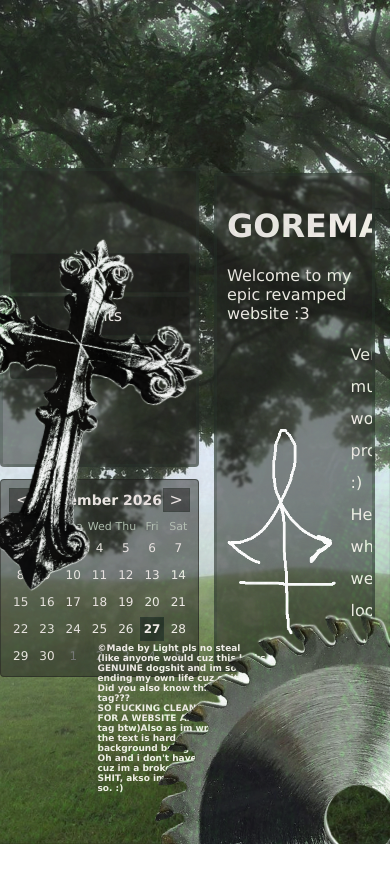
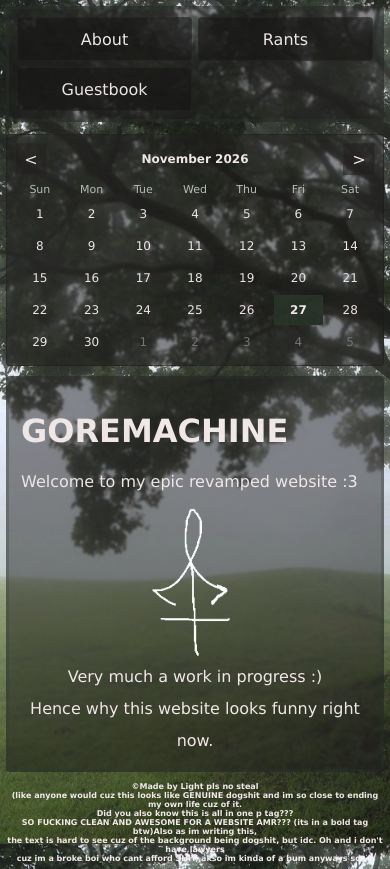
Before and after one commit to LIGHT201/goremachine, a plain HTML site: page index.html in a window 390 px wide. Before the commit the page ends 844 px from the top, so only its background shows below. Drawn offline with Linux system fonts and the light colour scheme.

Commit message:
Mobile layout added
The layout might be weird for SOME devices so it's not too perfect

```diff
--- a/css/main.css
+++ b/css/main.css
@@ -78,6 +78,21 @@ body {
     height: 499px;
     padding: 10px;
     overflow-y: auto;
+}
+
+.footer-credit {
+    position: absolute;
+    top: 84%;
+    left: 50%;
+    margin: 0;
+    transform: translate(-50%, -50%);
+    font-size: 9px;
+}
+
+.guestbook-frame {
+    width: 600px;
+    height: 600px;
+    border: 0;
 }
 
 /* Navigation */
@@ -329,3 +344,200 @@ hr {
 ::view-transition-new(root) {
     animation: 0.9s ease-in both slide-in;
 }
+
+/* Responsive layout */
+@media (max-width: 900px) {
+    .wrapper {
+        padding: 12px;
+        box-sizing: border-box;
+        gap: 10px;
+    }
+
+    .sidebar-column,
+    .sidebar-column .side-content {
+        width: 180px;
+    }
+
+    .sidebar-column {
+        flex-basis: 180px;
+    }
+
+    .side-content {
+        height: auto;
+        min-height: 299px;
+    }
+
+    .buttonsd {
+        width: 160px;
+    }
+
+    .main-content {
+        width: min(399px, calc(100vw - 218px));
+    }
+
+    .decoration-img {
+        opacity: 0.45;
+    }
+}
+
+@media (max-width: 720px) {
+    html,
+    body {
+        height: auto;
+        min-height: 100%;
+        overflow-x: hidden;
+        overflow-y: auto;
+    }
+
+    .overlay,
+    .static {
+        position: fixed;
+        inset: 0;
+        width: 100%;
+        height: 100%;
+        object-fit: cover;
+        transform: none;
+    }
+
+    .overlay-2,
+    .overlay-3,
+    .overlay-4,
+    .overlay-5,
+    .overlay-6,
+    .static {
+        display: none;
+    }
+
+    .overlay-1 {
+        opacity: 0.035;
+    }
+
+    .wrapper {
+        position: relative;
+        flex-direction: column;
+        justify-content: flex-start;
+        width: 100%;
+        min-height: 100svh;
+        height: auto;
+        padding: 10px;
+        gap: 10px;
+    }
+
+    .sidebar-column {
+        flex: 0 0 auto;
+        width: 100%;
+        max-width: 399px;
+    }
+
+    .sidebar-column .side-content,
+    .side-content {
+        width: 100%;
+        max-width: 399px;
+        min-height: 0;
+        height: auto;
+        padding: 8px;
+    }
+
+    .side-content {
+        display: grid;
+        grid-template-columns: repeat(2, minmax(0, 1fr));
+        gap: 6px;
+    }
+
+    .buttonsd {
+        width: 100%;
+        height: 44px;
+        margin: 0;
+    }
+
+    .calendar {
+        width: 100%;
+    }
+
+    .calendar-day {
+        min-height: 28px;
+    }
+
+    .main-content {
+        width: 100%;
+        max-width: 399px;
+        height: auto;
+        min-height: 260px;
+        max-height: 58svh;
+        padding: 12px;
+    }
+
+    .welcome-layout {
+        flex-direction: column;
+        text-align: center;
+    }
+
+    .welcome-layout #symbol {
+        height: 150px;
+        max-width: 100%;
+        object-fit: contain;
+    }
+
+    .footer-credit {
+        position: relative;
+        left: auto;
+        top: auto;
+        width: 100%;
+        max-width: 399px;
+        margin: 0;
+        box-sizing: border-box;
+        transform: none;
+        text-align: center;
+        font-size: 8px;
+    }
+
+    .guestbook-frame {
+        border: 0;
+    }
+
+    .guestbook-frame {
+        width: 100%;
+        max-width: 399px;
+        height: 58svh;
+        min-height: 360px;
+    }
+
+    .decoration-img {
+        display: none;
+    }
+
+    hr {
+        width: 70%;
+    }
+}
+
+@media (max-width: 420px) {
+    .wrapper {
+        padding: 6px;
+    }
+
+    .sidebar-column,
+    .main-content,
+    .guestbook-frame,
+    .footer-credit {
+        max-width: 100%;
+    }
+
+    .main-content {
+        min-height: 220px;
+        max-height: none;
+    }
+
+    .calendar-grid {
+        gap: 2px;
+    }
+
+    .calendar-header h2 {
+        font-size: 12px;
+    }
+
+    .calendar-nav {
+        min-width: 32px;
+        min-height: 32px;
+    }
+}
--- a/elements.css
+++ b/elements.css
@@ -32,7 +32,6 @@
 }
 
 .site-box > a > span::after {
-  filter: blur(0) !important;
   content: "Visit me!!" !important;
   font-size: 14px !important;
   color: #d8dbd7;
@@ -40,7 +39,6 @@
 }
 
 .site-box:hover > a > span::after {
-   filter: blur(2) !important;
   content: "WELCOME!" !important;
 }
 
--- a/index.html
+++ b/index.html
@@ -62,7 +62,7 @@
                 <h1>GOREMACHINE</h1>
                 <p>Welcome to my epic revamped website :3 <br></p>
 
-                <div style="display: flex; align-items: center; gap: 4px; line-height: 2;">
+                <div class="welcome-layout" style="display: flex; align-items: center; gap: 4px; line-height: 2;">
                     <img id="symbol" src="/assets/special symbol1.png" height="210px">
                     <p style="margin: 0;">
                         Very much a work in progress :) <br>
@@ -70,7 +70,7 @@
                     </p>
                 </div>
             </main>
-            <b><p style="font-size: 9px;position: absolute;transform: translate(-50%,-50%);left:50%;top:84%">&copy;Made by Light pls no steal <br> (like anyone would cuz this looks like GENUINE dogshit and im so close to ending my own life cuz of it. <br> Did you also know this is all in one p tag??? <br> SO FUCKING CLEAN AND AWESOME FOR A WEBSITE AMR??? (its in a bold tag btw)Also as im writing this,<br> the text is hard to see cuz of the background being dogshit, but idc. Oh and i don't have lawyers <br>cuz im a broke boi who cant afford SHIT, akso im kinda of a bum anyways so. :)</p></b>
+            <b><p class="footer-credit">&copy;Made by Light pls no steal <br> (like anyone would cuz this looks like GENUINE dogshit and im so close to ending my own life cuz of it. <br> Did you also know this is all in one p tag??? <br> SO FUCKING CLEAN AND AWESOME FOR A WEBSITE AMR??? (its in a bold tag btw)Also as im writing this,<br> the text is hard to see cuz of the background being dogshit, but idc. Oh and i don't have lawyers <br>cuz im a broke boi who cant afford SHIT, akso im kinda of a bum anyways so. :)</p></b>
 
             <img
                 id="saw"
```
Also changed, not shown: guestbook.html (+2 -2 lines).
